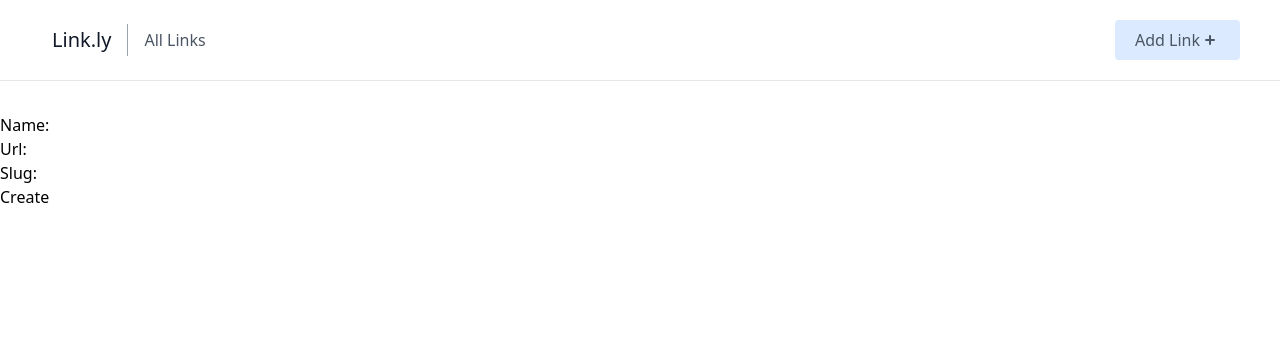
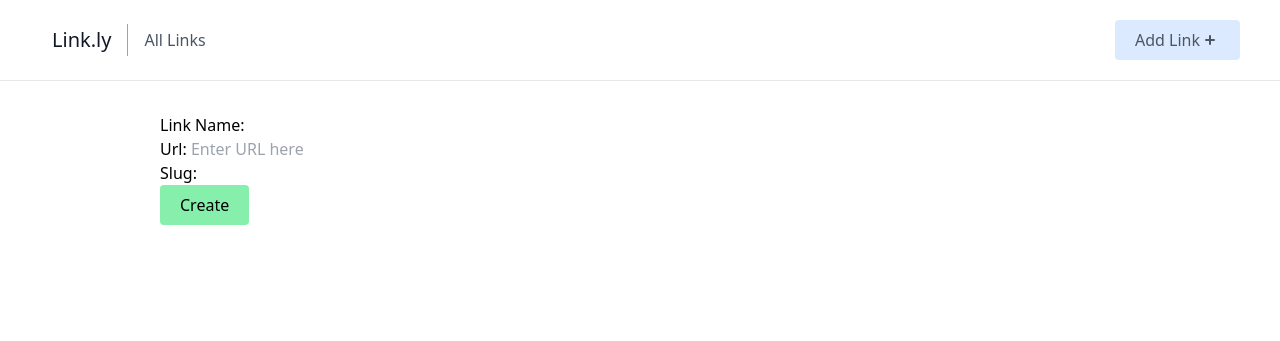
Before and after one commit to cahmad045/django_bitly_clone, a Django app: page /link/create in a window 1280 px wide. Shown: the top 341 px of the page. Run offline with Django 5.2, Linux system fonts and the light colour scheme; some libraries are stand-ins or nearby versions.

Commit message:
final commit

```diff
--- a/links/forms.py
+++ b/links/forms.py
@@ -4,3 +4,10 @@ class LinkForm(forms.ModelForm):
     class Meta:
         model = Links
         fields = ['name', 'url', 'slug']
+        labels = {
+            'name': 'Link Name',
+        }
+
+        widgets = {
+            'url': forms.TextInput(attrs={'placeholder': 'Enter URL here'})
+        }
--- a/links/templates/links/create.html
+++ b/links/templates/links/create.html
@@ -1,9 +1,11 @@
 {% extends 'links/_base.html' %}
-
+{% load tailwind_filters %}
 {% block content %}
-<form action="" method="POST">
-    {% csrf_token %}
-    {{form}}
-    <input type="submit" value="Create">
-</form>
+<div class="sm:w-3/4 mx-auto">
+    <form action="" method="POST">
+        {% csrf_token %}
+        {{form|crispy}}
+        <input class="rounded px-5 py-2 bg-green-300 hover:cursor-pointer" type="submit" value="Create">
+    </form>
+</div>
 {% endblock content %}
```
Also changed, not shown: conf/settings.py (+11 -1 lines).
